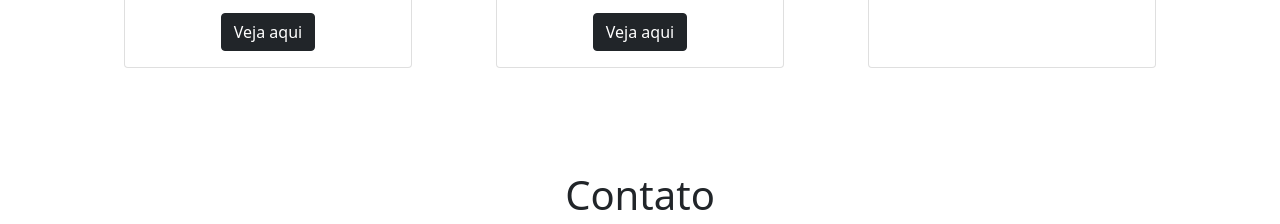
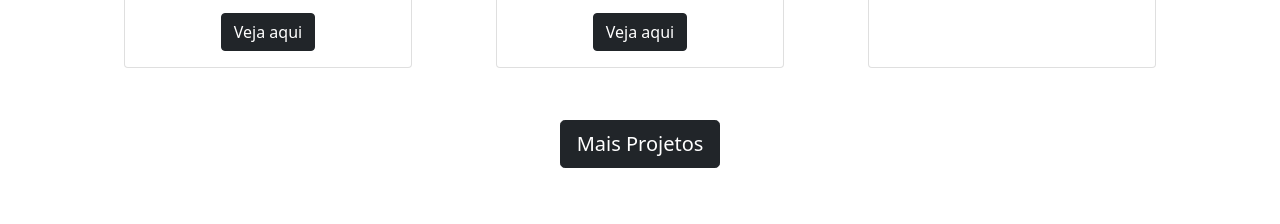
Before and after one commit to Andraad3/portfolio, a plain HTML site: page index.html in a window 1280 px wide. Shown: the part 1642-1866 px from the top of the page. Drawn offline with nearby package versions, Linux system fonts and the light colour scheme.

Commit message:
Assets
Add Button on projects

```diff
--- a/index.html
+++ b/index.html
@@ -115,8 +115,9 @@
                   <p class="card-text">Desenvolvimento de Site Portfolio para cliente freelancer</p>
                   <a href="index.html" class="btn btn-dark">Veja aqui</a>
                   </div>
+                </div>
               </div>
-            </div>
+              <h1 class="text-center"><a href="https://github.com/Andraad3"><button type="button" class="btn btn-dark btn-lg">Mais Projetos</button></a></h1>
         </section>
 
         <section id="contato">
```
Also changed, not shown: files/images/WeHelp.PNG (added).
